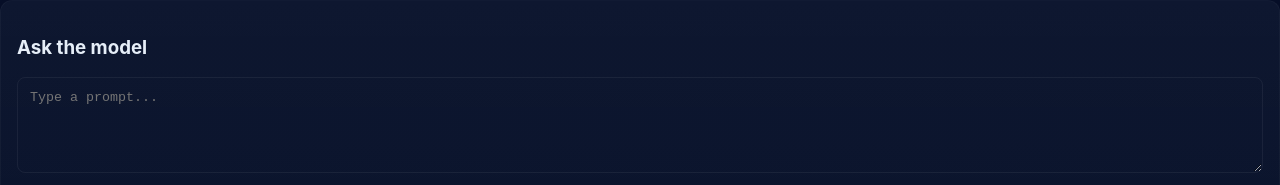
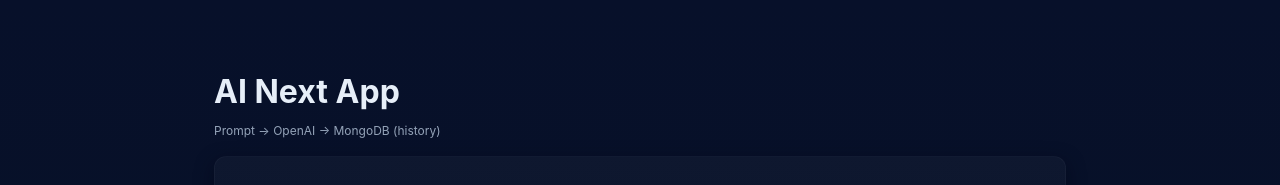
Before and after one commit to shivannadm/ai-stack-showdown, a Next.js app in the folder ai-next/: page / in a window 1280 px wide. Shown: the top 185 px of the page. Built offline with nearby package versions, Linux system fonts and the light colour scheme; no server answers.

Commit message:
Refactor RootLayout with dynamic metadata and header
Updated layout to include dynamic title and description from environment variables. Added a header section with application name and description.

```diff
--- a/ai-next/app/layout.tsx
+++ b/ai-next/app/layout.tsx
@@ -1,19 +1,24 @@
-import type { Metadata } from 'next'
-import './globals.css'
+// app/layout.tsx
+import './globals.css';
+import React from 'react';
 
-export const metadata: Metadata = {
-  title: 'AI Stack Showdown',
-  description: 'Next.js AI Application',
+export const metadata = {
+    title: process.env.NEXT_PUBLIC_APP_NAME || "AI Next Demo",
+    description: "Simple Next.js + OpenAI + MongoDB scaffold",
+};
+
+export default function RootLayout({ children }: { children: React.ReactNode }) {
+    return (
+        <html lang="en">
+            <body>
+                <div className="container">
+                    <header style={{ marginBottom: 18 }}>
+                        <h1 style={{ margin: 0 }}>{process.env.NEXT_PUBLIC_APP_NAME || "AI Next Demo"}</h1>
+                        <p className="small">Prompt → OpenAI → MongoDB (history)</p>
+                    </header>
+                    {children}
+                </div>
+            </body>
+        </html>
+    );
 }
-
-export default function RootLayout({
-  children,
-}: {
-  children: React.ReactNode
-}) {
-  return (
-    <html lang="en">
-      <body>{children}</body>
-    </html>
-  )
-}
```
